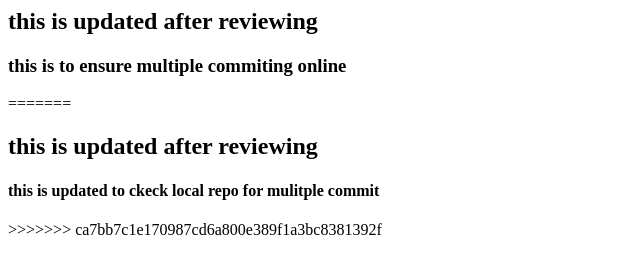
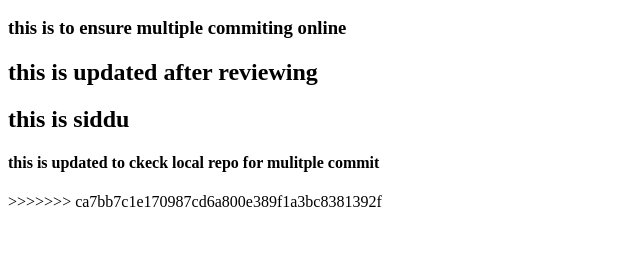
Before and after one commit to siddu-hiremath/remoteRepoToPull, a plain HTML site: page index.html in a window 1280 px wide. Shown: the part 136-410 px from the top of the page, without its empty margins (0-640 px from the left). Drawn offline with Linux system fonts and the light colour scheme.

Commit message:
mergabale files in local repo

```diff
--- a/index.html
+++ b/index.html
@@ -3,12 +3,10 @@ Html File
   <!-- add css tags here -->
   <body>
     <h1> this is my html file</h1>
-<<<<<<< HEAD
-    <h2> this is updated after reviewing</h2>
+    <h2> this is updated after reviewing</hii2>
     <h3> this is to ensure multiple commiting online </h3>
-
-=======
     <h2> this is updated after reviewing<h2/>
+		    <head> this is siddu </head>
       <h4> this is updated to ckeck local repo for mulitple commit</h4>
 >>>>>>> ca7bb7c1e170987cd6a800e389f1a3bc8381392f
   </body>
```
